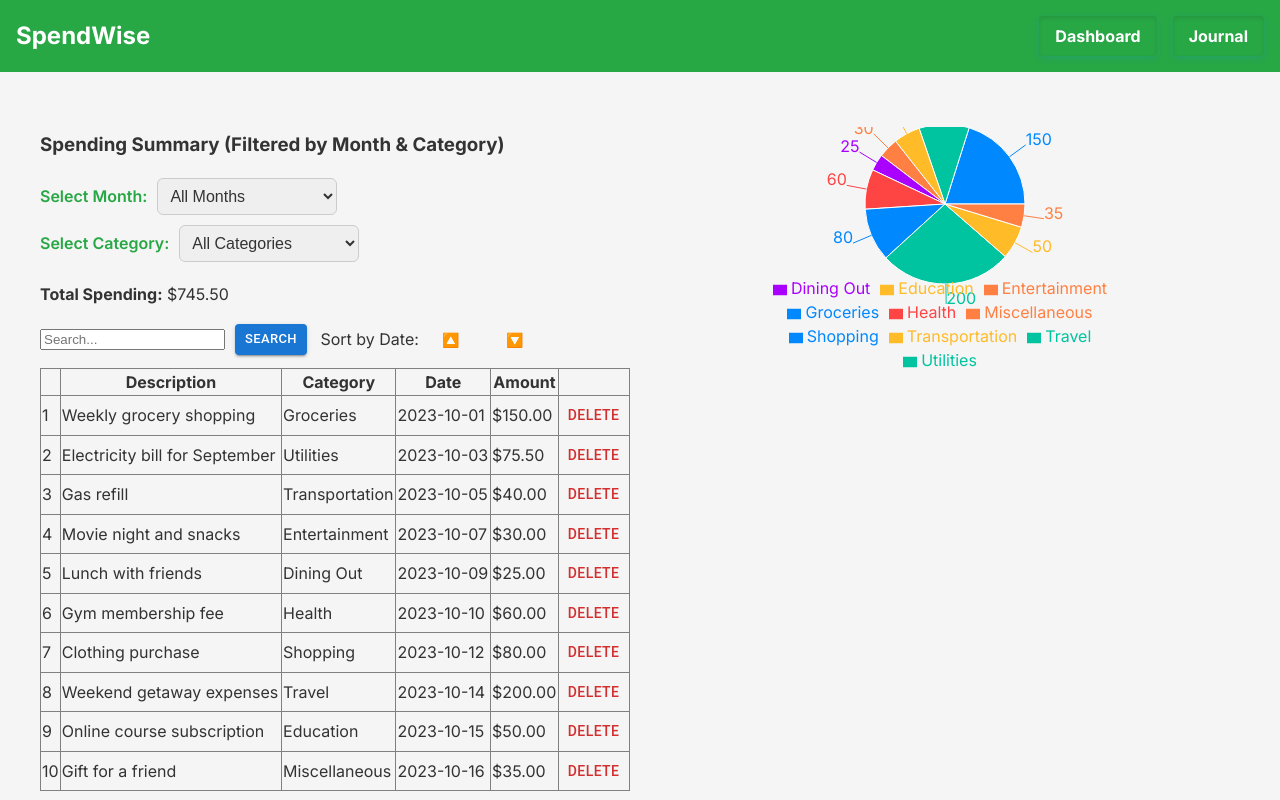
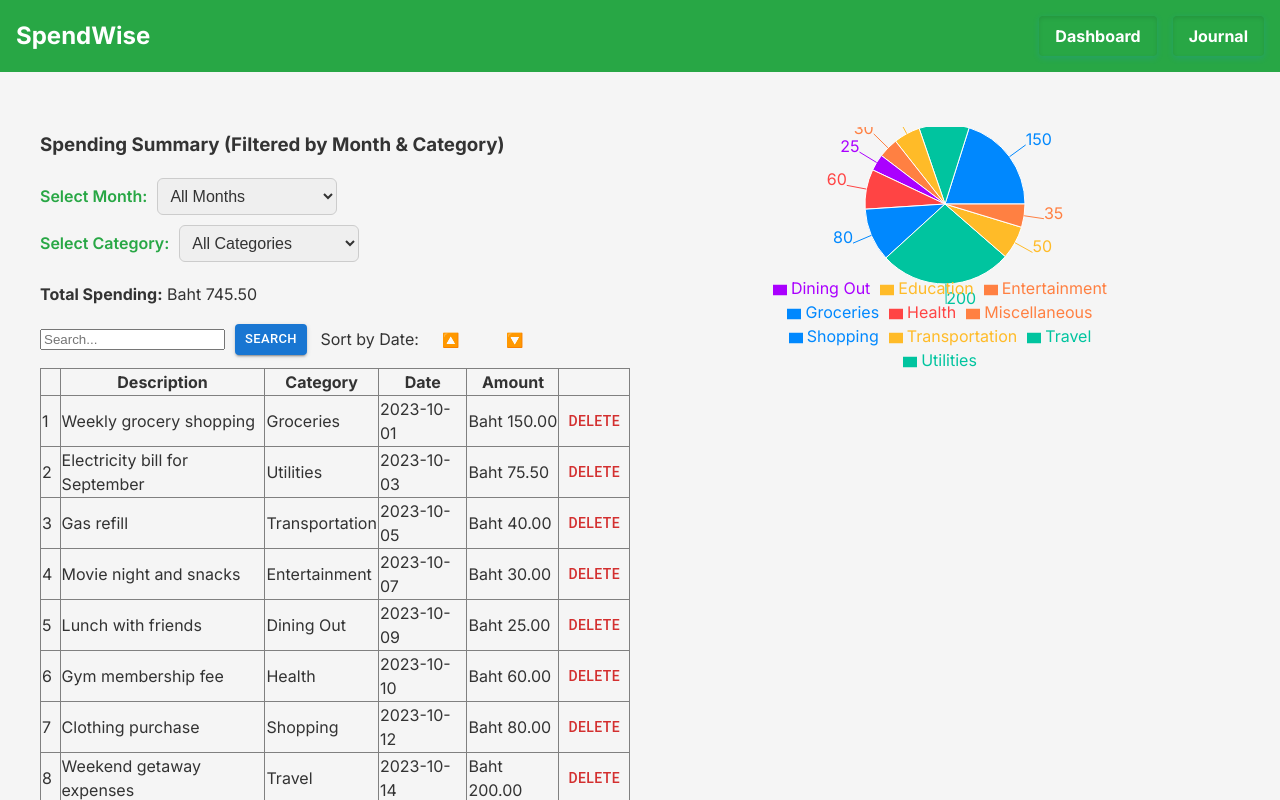
Before and after one commit to tinthegoat/spending-tracker, a React (Vite) app: page /#/dashboard in a window 1280 px wide. Shown: the top 800 px of the page. Built offline with nearby package versions, Linux system fonts and the light colour scheme.

Commit message:
fix currency

```diff
--- a/src/pages/Journal.jsx
+++ b/src/pages/Journal.jsx
@@ -128,7 +128,7 @@ function Journal() {
         {description && amount && category && (
           <Box sx={{ mt: 2, p: 2, bgcolor: '#e0f7fa', borderRadius: 1 }}>
             <p><strong>Description:</strong> {description}</p>
-            <p><strong>Amount:</strong> ${amount}</p>
+            <p><strong>Amount:</strong> Baht{amount}</p>
             <p><strong>Date:</strong> {date}</p>
             <p><strong>Category:</strong> {category === 'other' ? otherCategory : category}</p>
           </Box>
--- a/src/pages/TotalBox.jsx
+++ b/src/pages/TotalBox.jsx
@@ -175,11 +175,11 @@ function TotalBox({ onFilteredData }) {
 
         <div className="summary-container">
           <p>
-            <strong>Total Spending:</strong> ${totalSpending.toFixed(2)}
+            <strong>Total Spending:</strong> Baht {totalSpending.toFixed(2)}
           </p>
           {(selectedCategory || selectedMonth) && (
             <p>
-              <strong>Filtered Spending:</strong> ${categorySpending.toFixed(2)}
+              <strong>Filtered Spending:</strong> Baht {categorySpending.toFixed(2)}
             </p>
           )}
         </div>
@@ -215,7 +215,7 @@ function TotalBox({ onFilteredData }) {
                   <td>{item.description}</td>
                   <td>{item.category}</td>
                   <td>{item.date}</td>
-                  <td>${Number(item.amount).toFixed(2)}</td>
+                  <td>Baht {Number(item.amount).toFixed(2)}</td>
                   <td>
                     <Button color="error" onClick={() => handleDelete(item.id)}>
                       Delete
```
